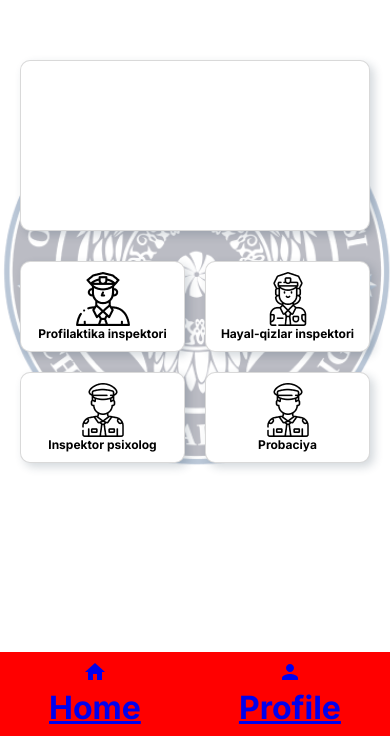
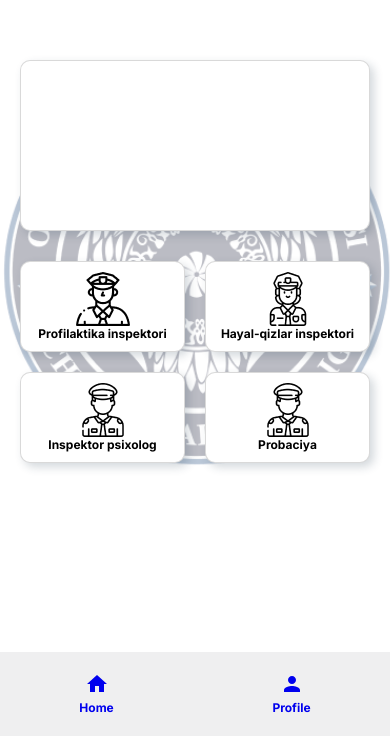
Before and after one commit to xabibullayev/prof, a Next.js app: page / in a window 390 px wide. Shown: the part 108-844 px from the top of the page. Built offline with nearby package versions, Linux system fonts and the light colour scheme.

Commit message:
test  mobile

```diff
--- a/src/app/page.module.scss
+++ b/src/app/page.module.scss
@@ -56,13 +56,13 @@
 
   .bottom {
     width: 100vw;
-    background-color: red;
     height: 10vh;
     display: flex;
     align-items: center;
     justify-content: space-around;
     position: fixed;
     bottom: 0;
+    background-color: #efeff0;
 
     .left a,
     .right a {
@@ -70,6 +70,11 @@
       flex-direction: column;
       align-items: center;
       justify-content: center;
+      text-decoration: none;
+
+      h1 {
+        font-size: 12px;
+      }
     }
   }
 }
```
